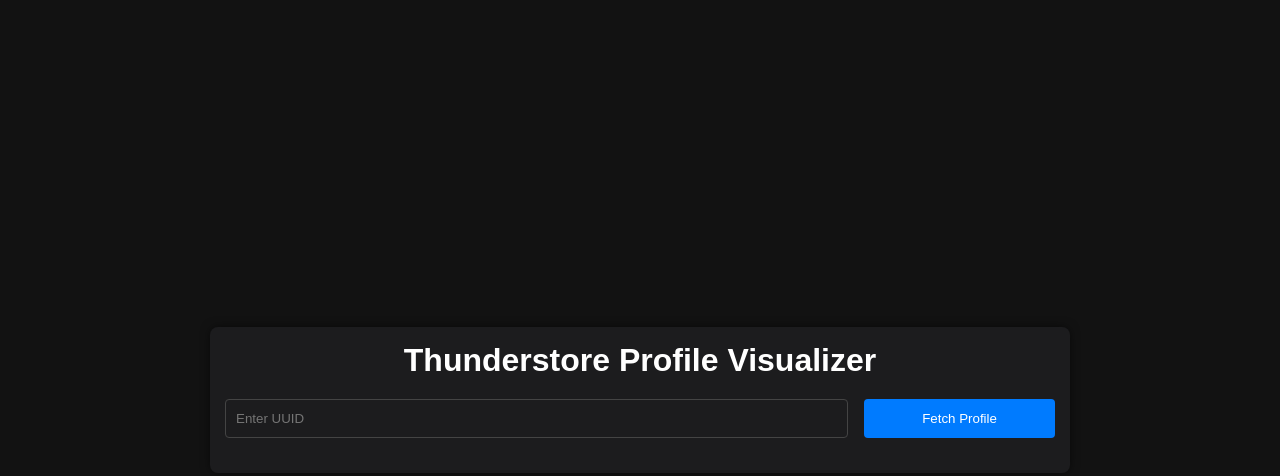
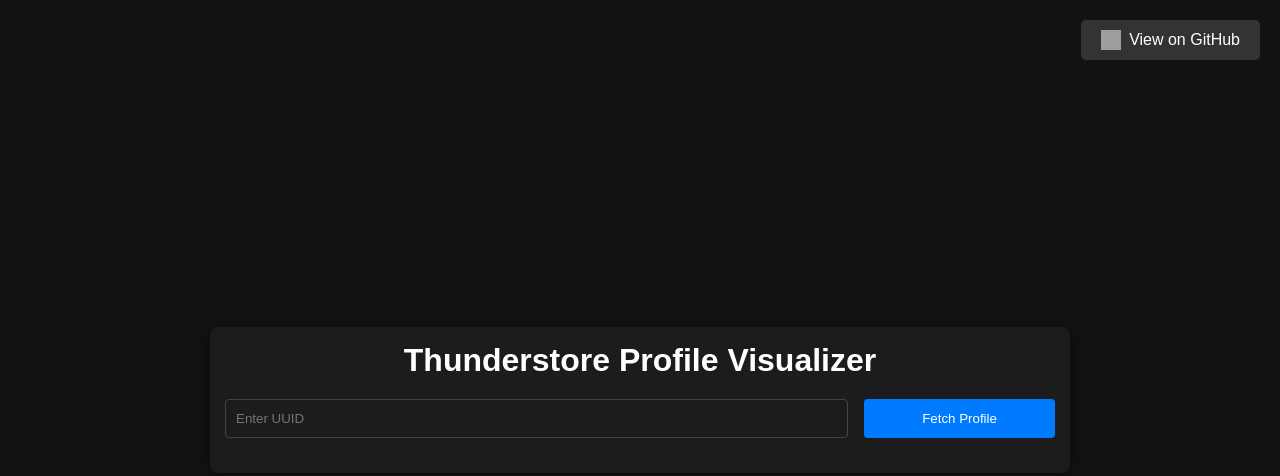
Before and after one commit to mattymatty97/mattymatty97.github.io, a plain HTML site: page ts-profile/index.html in a window 1280 px wide. Drawn offline with nearby package versions, Linux system fonts and the light colour scheme; grey boxes are pictures that could not be loaded.

Commit message:
add Github button and TS icon

```diff
--- a/ts-profile/index.html
+++ b/ts-profile/index.html
@@ -4,6 +4,7 @@
     <meta charset="UTF-8">
     <meta name="viewport" content="width=device-width, initial-scale=1.0">
     <title>Thunderstore Profile Visualizer</title>
+    <link rel="icon" type="image/x-icon" href="https://thunderstore.io/static/icon.png">
     <link rel="stylesheet" href="styles.css">
 
     <script src="https://cdn.jsdelivr.net/npm/js-yaml@4/dist/js-yaml.min.js"></script>
@@ -14,6 +15,10 @@
 <body>
 <div class="container">
     <h1>Thunderstore Profile Visualizer</h1>
+    <a href="https://github.com/mattymatty97/mattymatty97.github.io/tree/master/ts-profile" class="github-link" target="_blank" rel="noopener noreferrer">
+        <img src="https://cdnjs.cloudflare.com/ajax/libs/octicons/8.5.0/svg/mark-github.svg" alt="GitHub" class="github-icon">
+        View on GitHub
+    </a>
     <form id="profileForm">
         <input type="text" id="uuidInput" placeholder="Enter UUID">
         <button class="fetch-btn" type="submit">Fetch Profile</button>
--- a/ts-profile/styles.css
+++ b/ts-profile/styles.css
@@ -177,3 +177,36 @@ input[type="text"] {
         margin: 0 8px;
     }
 }
+
+.github-link {
+    position: fixed;
+    top: 20px;
+    right: 20px;
+    padding: 10px 20px;
+    background-color: #333;
+    color: #fff;
+    text-decoration: none;
+    border-radius: 5px;
+    display: flex;
+    align-items: center;
+    gap: 8px;
+    transition: background-color 0.3s ease;
+}
+
+.github-link:hover {
+    background-color: #444;
+}
+
+.github-icon {
+    width: 20px;
+    height: 20px;
+}
+
+@media (max-width: 768px) {
+    .github-link {
+        top: 10px;
+        right: 10px;
+        padding: 8px 12px;
+        font-size: 14px;
+    }
+}
```
